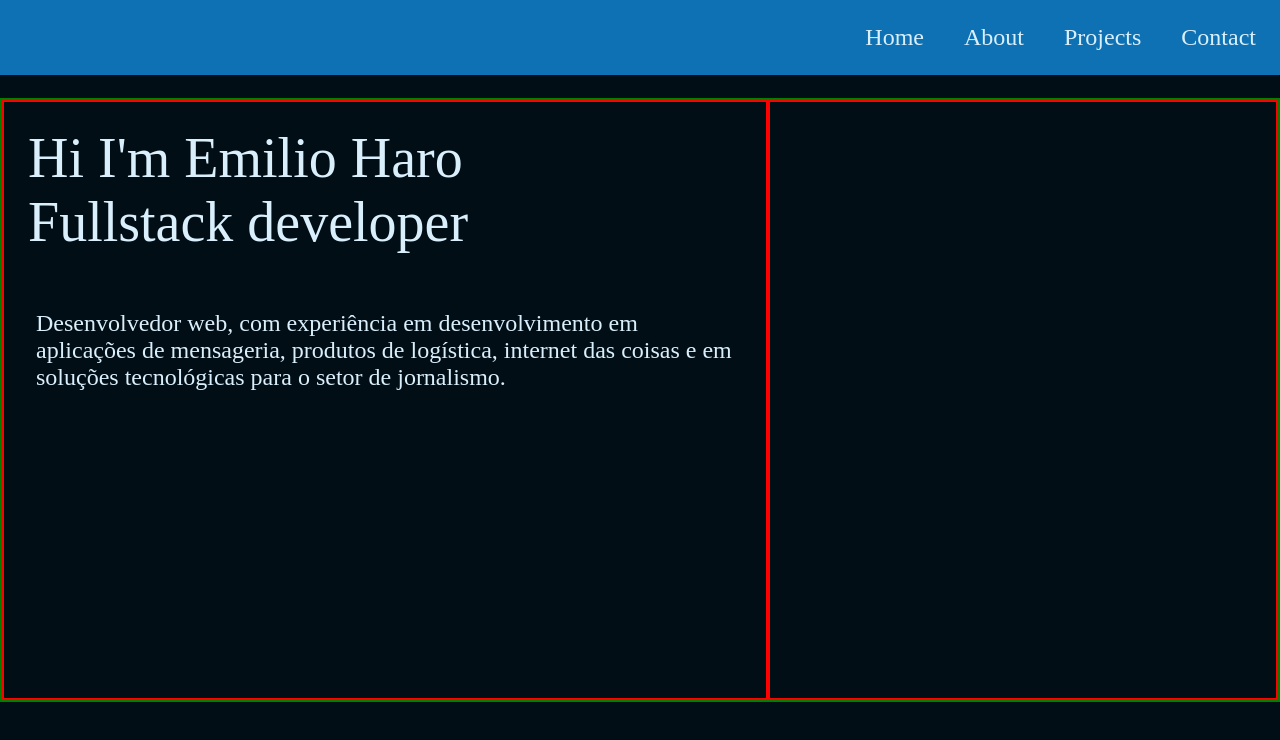
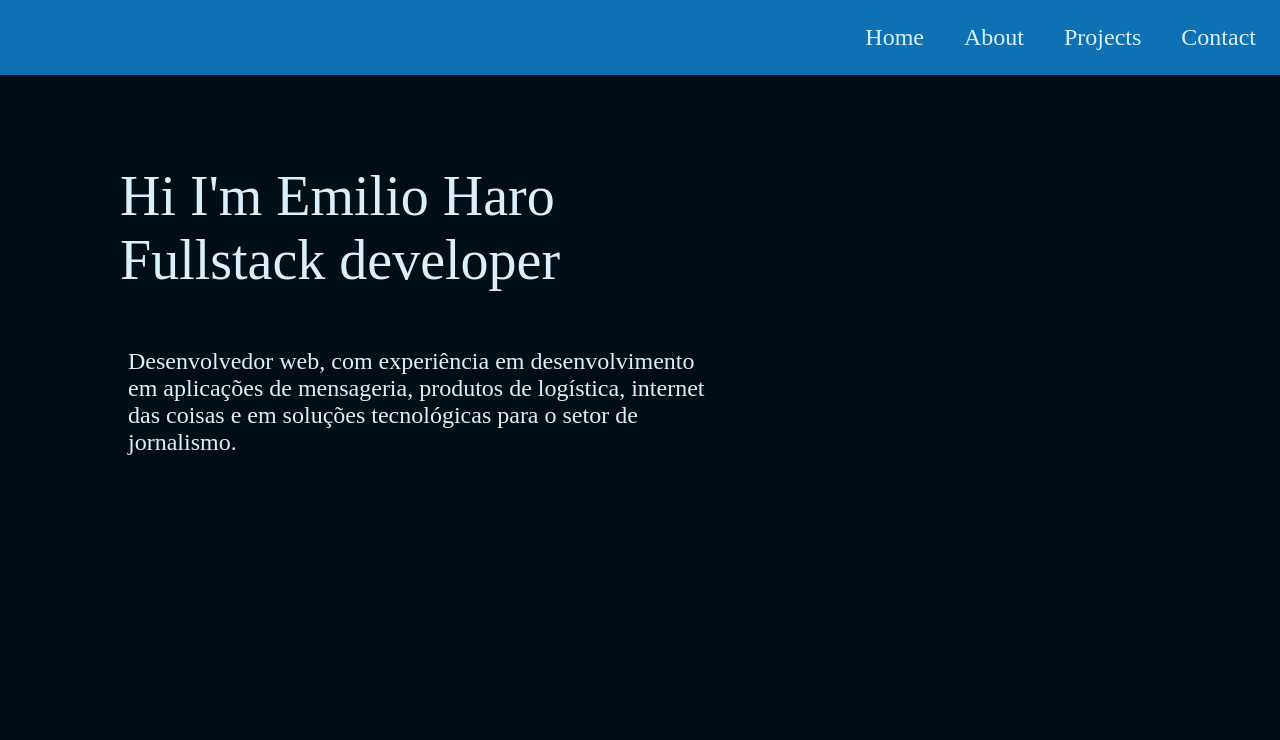
Before and after one commit to ermsharo/Portifolio, a React (Create React App) app: page / in a window 1280 px wide. Shown: the top 740 px of the page. Built offline with nearby package versions, Linux system fonts and the light colour scheme.

Commit message:
update changes

```diff
--- a/src/UI/molecules/HomeBanner/HomeBanner.tsx
+++ b/src/UI/molecules/HomeBanner/HomeBanner.tsx
@@ -7,8 +7,7 @@ const HomeBannerBoxElements = styled.div`
   display: grid;
   grid-template-columns: 60% 40%;
 
-  border: 2px solid green;
-  height: 75%;
+  height: 65%;
 `;
 
 const HomeBannerBox = styled.div`
@@ -16,6 +15,8 @@ const HomeBannerBox = styled.div`
   justify-content: center;
   flex-direction: column;
   height: 100vh;
+  width: 85%;
+  margin: auto;
 `;
 
 const SessionTitle = styled.div`
@@ -28,13 +29,9 @@ const SessionSubtitle = styled.div`
   padding: 2rem;
 `;
 
-const InfoBox = styled.div`
-  border: 2px solid red;
-`;
+const InfoBox = styled.div``;
 
-const BannerImage = styled.div`
-  border: 2px solid red;
-`;
+const BannerImage = styled.div``;
 
 function HomeBanner({}: HomeBannerProps) {
   return (
```
